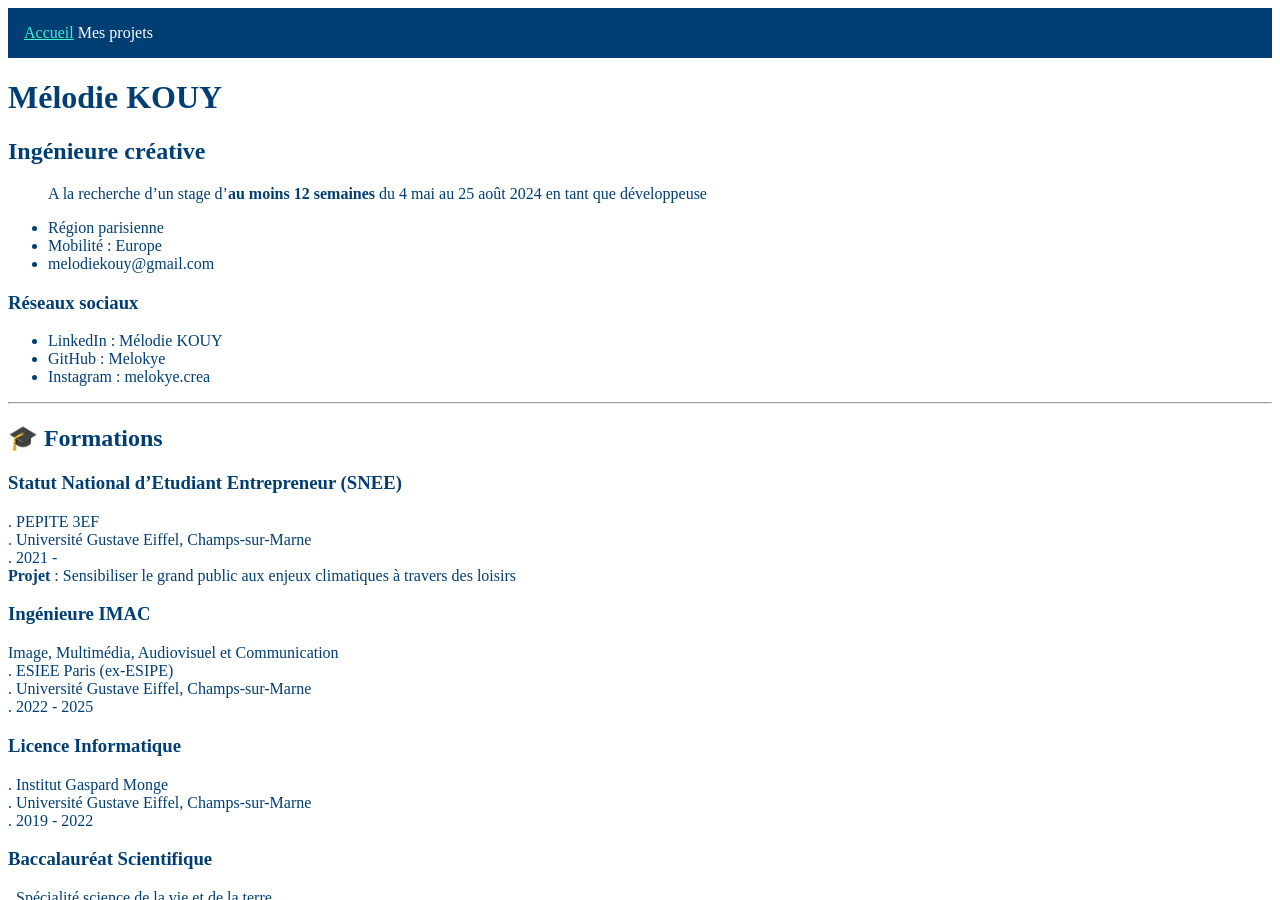
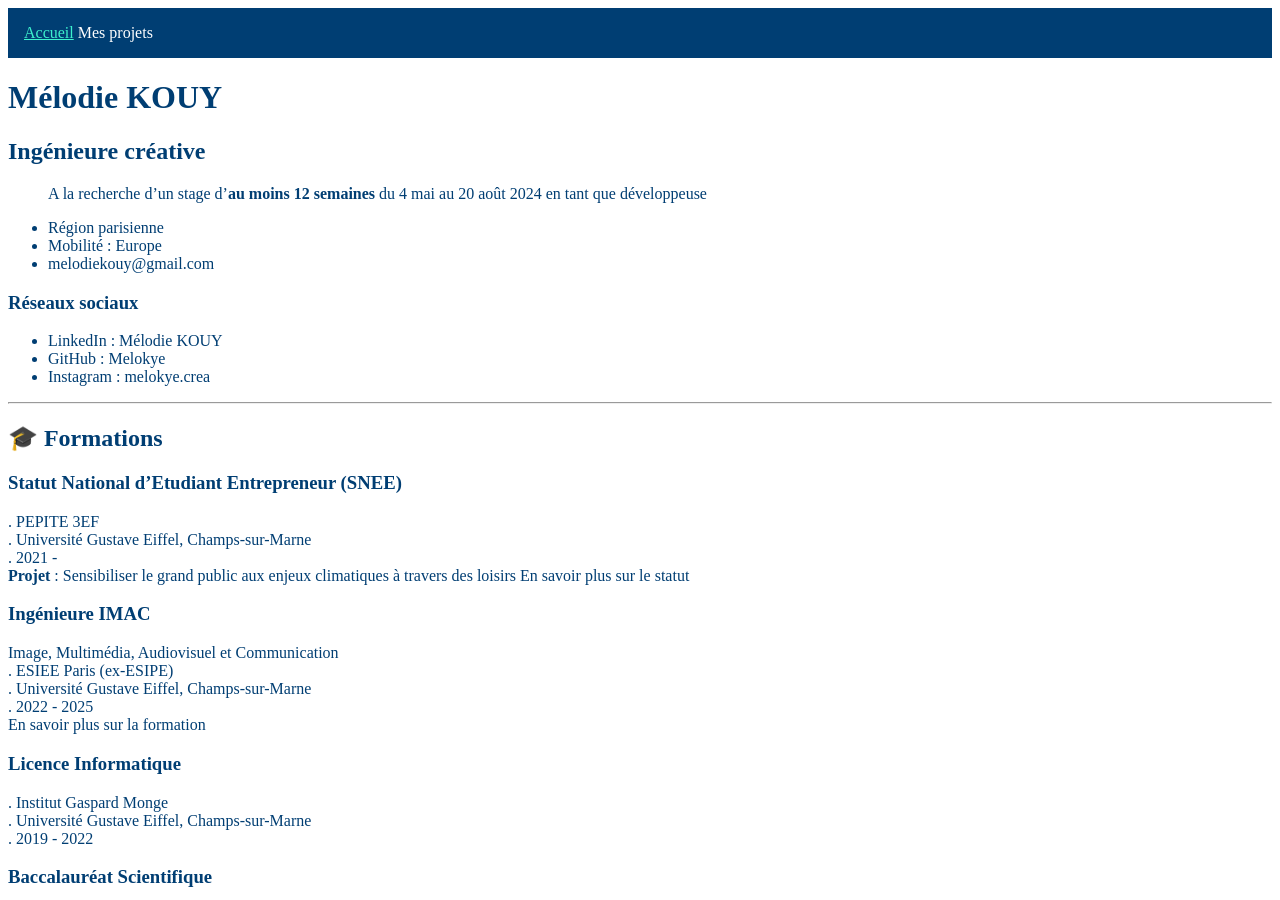
Before and after one commit to Melokye/Melokye.github.io, a Jekyll site: the page built from index.md, in a window 1280 px wide and 900 px high. Built offline with Jekyll 4.4.1, drawn with Linux system fonts in a browser that asks for light colours.

Commit message:
Insertion liens

```diff
--- a/index.md
+++ b/index.md
@@ -12,7 +12,7 @@ title: Mélodie KOUY
 
 > A la recherche d'un stage
 > d'**au moins 12 semaines**
-> du 4 mai au 25 août 2024
+> du 4 mai au 20 août 2024
 > en tant que développeuse
 
 - Région parisienne
@@ -25,6 +25,7 @@ title: Mélodie KOUY
 <!-- Site : melokye.github.io -->
 - LinkedIn : [Mélodie KOUY](https://www.linkedin.com/in/m%C3%A9lodie-kouy-7902a4207/)
 - GitHub : [Melokye](https://github.com/Melokye)
+<!-- - GitLab : [Melokye](https://gitlab.com/Melokye) -->
 - Instagram : [melokye.crea](https://www.instagram.com/melokye.crea/)
 
 ---
@@ -39,6 +40,7 @@ title: Mélodie KOUY
 . Université Gustave Eiffel, Champs-sur-Marne
 . 2021 -
 **Projet** : Sensibiliser le grand public aux enjeux climatiques à travers des loisirs
+[En savoir plus sur le statut](https://www.pepite-france.fr/)
 
 ### Ingénieure IMAC
 
@@ -46,6 +48,7 @@ Image, Multimédia, Audiovisuel et Communication
 . ESIEE Paris (ex-ESIPE)
 . Université Gustave Eiffel, Champs-sur-Marne
 . 2022 - 2025
+[En savoir plus sur la formation](https://www.ingenieur-imac.fr/)
 
 ### Licence Informatique
 
```
Also changed, not shown: collections/_projects/Rubik4D.md (+3 -0 lines).
